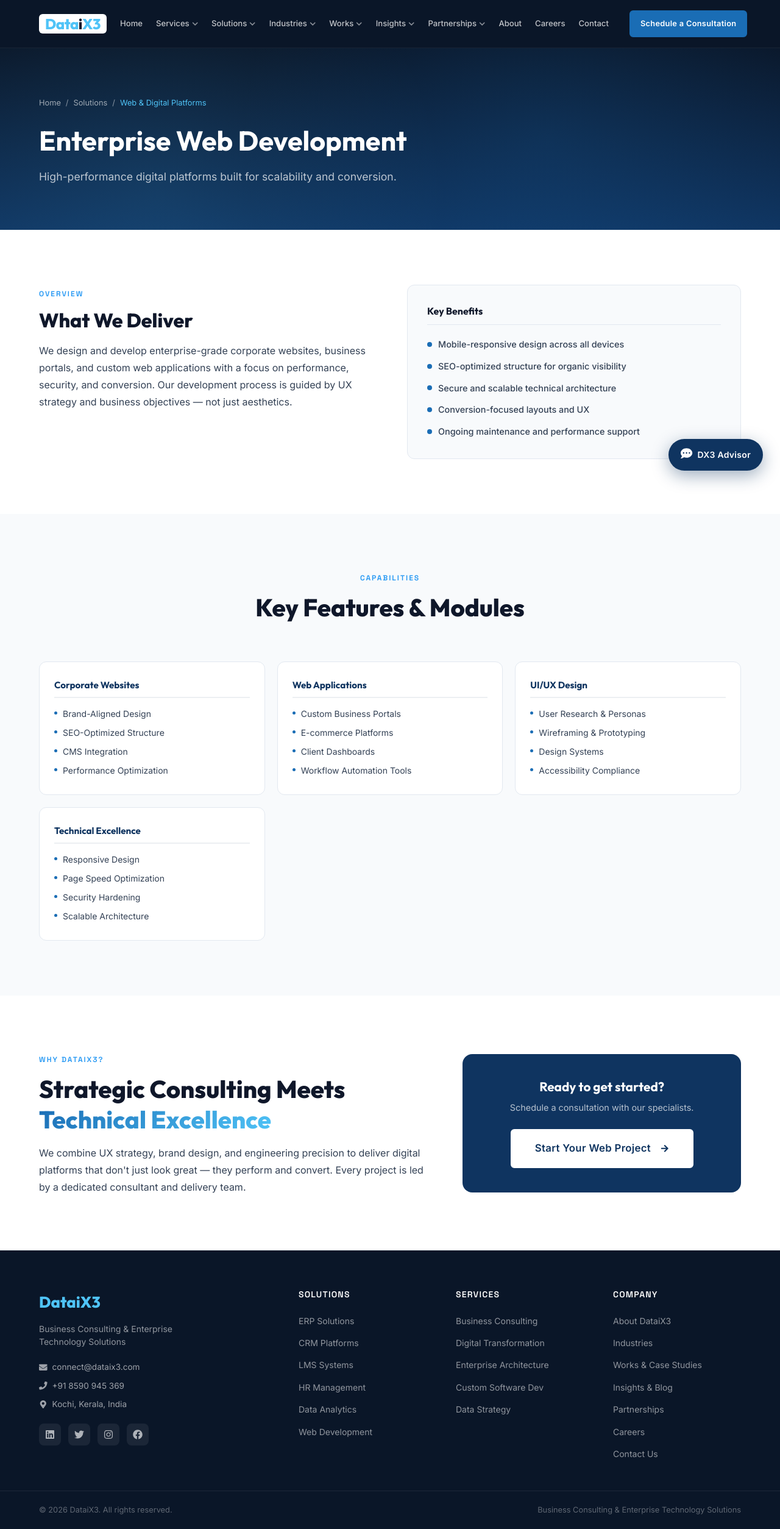
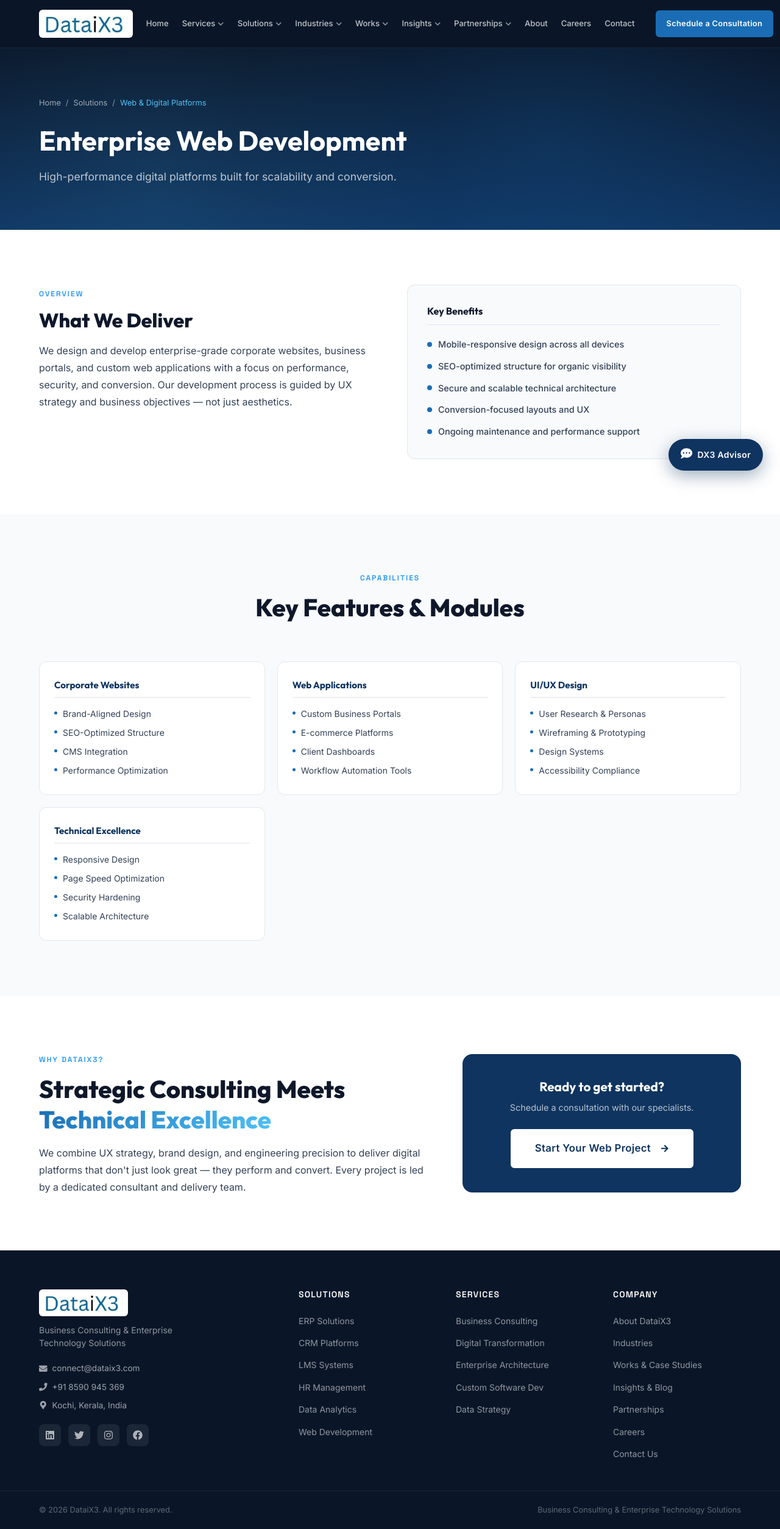
Before and after one commit to Amaljithuk/dataix3, a React (Vite) app: page /solutions/web in a window 1280 px wide. Shown: the whole page at 61% size. Built offline with nearby package versions, Linux system fonts and the light colour scheme.

Commit message:
logo image added

```diff
--- a/src/components/Footer.css
+++ b/src/components/Footer.css
@@ -15,12 +15,18 @@
 }
 
 .footer-logo {
-    font-family: var(--font-heading);
-    font-size: 1.6rem;
-    font-weight: 800;
-    color: var(--white);
-    display: inline-block;
+    display: inline-flex;
+    align-items: center;
+    background: #ffffff;
+    padding: 4px 8px;
+    border-radius: 6px;
     margin-bottom: 12px;
+}
+
+.footer-logo-img {
+    height: 36px;
+    width: auto;
+    display: block;
 }
 
 .footer-logo span {
--- a/src/components/Footer.jsx
+++ b/src/components/Footer.jsx
@@ -10,7 +10,7 @@ const Footer = () => {
             <div className="footer-top">
                 <div className="container footer-grid">
                     <div className="footer-brand">
-                        <Link to="/" className="footer-logo"><span className="logo-blue">Data</span><span className="logo-i">i</span><span className="logo-blue">X3</span></Link>
+                        <Link to="/" className="footer-logo"><img src="/logo.jpg" alt="DataiX3" className="footer-logo-img" /></Link>
                         <p className="footer-tagline">Business Consulting & Enterprise Technology Solutions</p>
                         <div className="footer-contact-list">
                             <a href="mailto:connect@dataix3.com" className="footer-contact-item">
--- a/src/components/Navbar.css
+++ b/src/components/Navbar.css
@@ -24,18 +24,19 @@
 
 /* Logo */
 .logo {
-    font-family: var(--font-heading);
-    font-size: 1.5rem;
-    font-weight: 800;
-    color: var(--white);
-    letter-spacing: -0.5px;
     flex-shrink: 0;
+    display: flex;
+    align-items: center;
     background: #ffffff;
-    padding: 4px 10px;
+    padding: 4px 8px;
     border-radius: 6px;
-    line-height: 1;
 }
 
+.logo-img {
+    height: 38px;
+    width: auto;
+    display: block;
+}
 
 
 /* Desktop Nav */
--- a/src/components/Navbar.jsx
+++ b/src/components/Navbar.jsx
@@ -113,7 +113,7 @@ const Navbar = () => {
             <div className="nav-inner container">
                 {/* Logo */}
                 <Link to="/" className="logo">
-                    <span className="logo-blue">Data</span><span className="logo-i">i</span><span className="logo-blue">X3</span>
+                    <img src="/logo.jpg" alt="DataiX3" className="logo-img" />
                 </Link>
 
                 {/* Desktop Nav */}
```
Also changed, not shown: public/logo.jpg (added).
